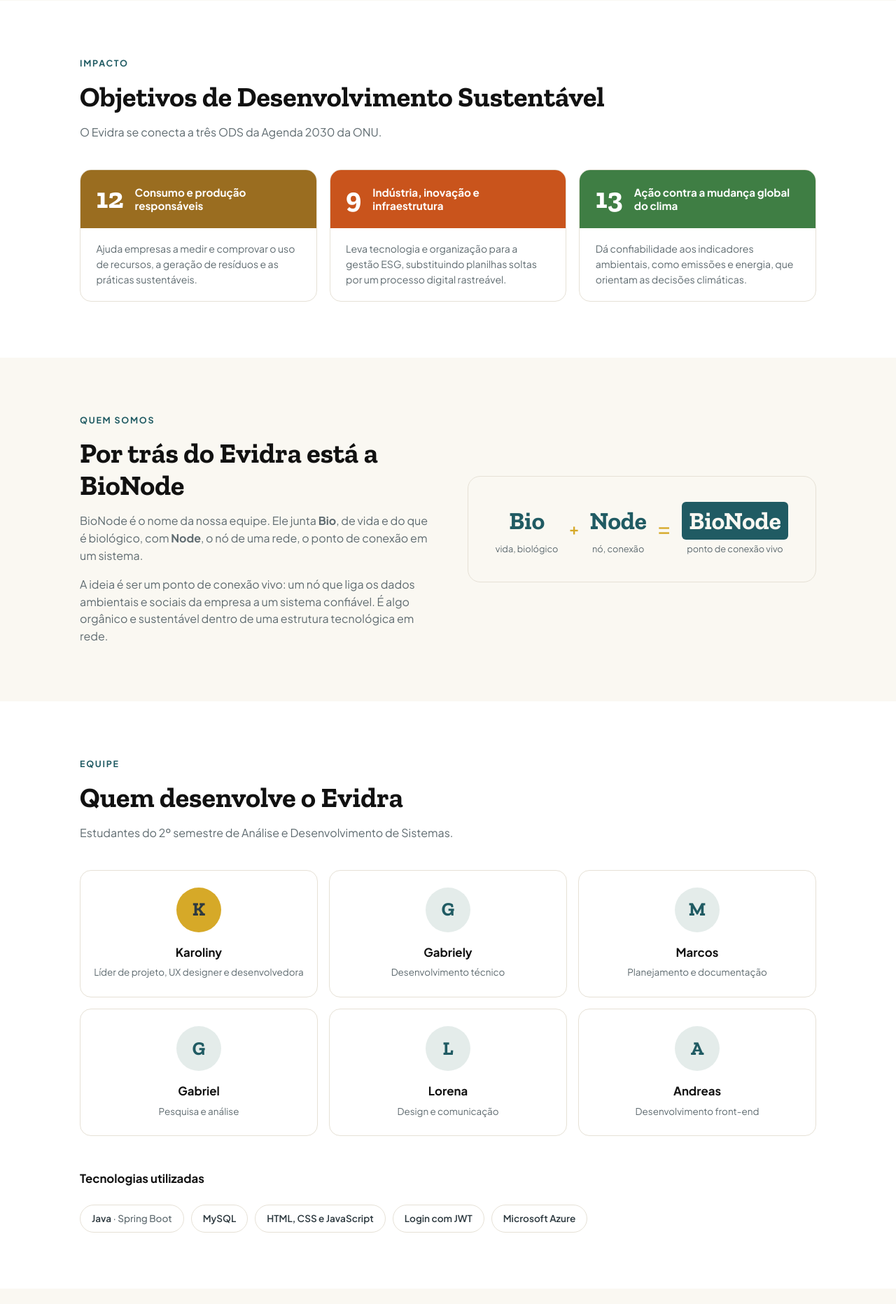
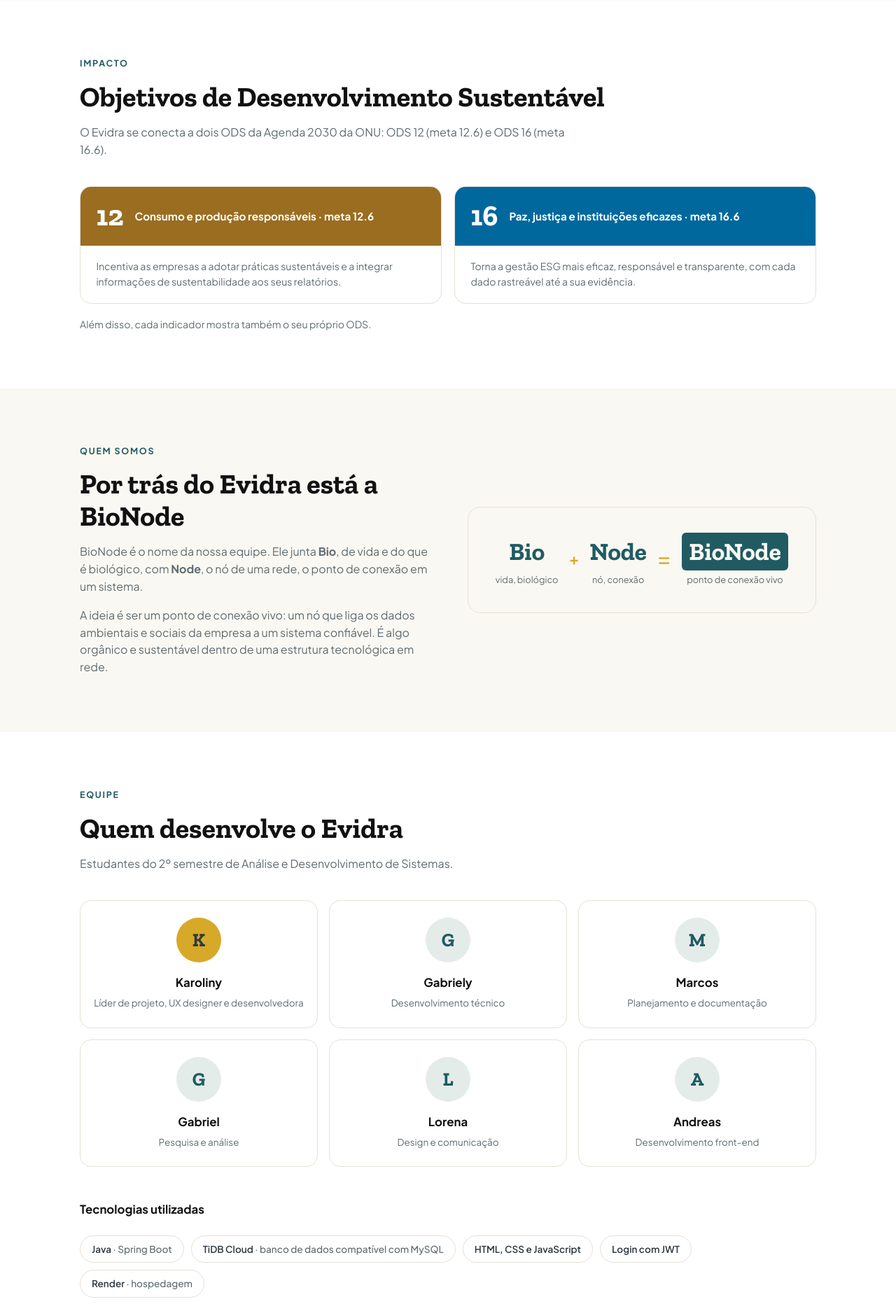
Before and after one commit to KarolinyFerreira05/evidra, a web app: page /sobre.html in a window 1280 px wide. Shown: the part 2937-4800 px from the top of the page at 70% size. Run offline with its HTML, style and script files only (its server is not run), Linux system fonts and the light colour scheme; data that the repository does not hold is empty.

Commit message:
ajusta página Sobre, logout, esqueci a senha e toast
- Sobre: ODS 12 (meta 12.6) e 16 (meta 16.6), texto dos indicadores, Render e TiDB Cloud
- Sair remove também o usuário do localStorage
- "Esqueci minha senha" mostra orientação para falar com o administrador
- showToast(mensagem, tipo) única, 3 s, nas ações principais

Co-Authored-By: Claude Opus 5.5 <noreply@anthropic.com>

```diff
--- a/api/src/main/resources/static/Style.css
+++ b/api/src/main/resources/static/Style.css
@@ -342,6 +342,7 @@ dialog::backdrop{background:rgba(10,40,40,.45)}
 .pub .p-field input:focus{outline:2px solid var(--petroleo);border-color:var(--petroleo)}
 .pub .p-forgot{display:block;text-align:right;font-size:.78rem;font-weight:600;margin:-.4rem 0 1.5rem}
 .pub .p-erro{display:none;color:#b3261e;font-size:.8rem;font-weight:600;margin:-.4rem 0 1rem}
+.pub .p-aviso{color:var(--texto);font-size:.8rem;font-weight:600;margin:-.8rem 0 1rem}
 .pub .p-card .p-btn{width:100%;padding:.85rem}
 .pub .p-btn:disabled:not(.ocupado){opacity:.45;cursor:not-allowed}
 .pub .p-btn:disabled:hover{transform:none}
--- a/api/src/main/resources/static/index.html
+++ b/api/src/main/resources/static/index.html
@@ -53,7 +53,8 @@
       <label for="l-senha">Senha</label>
       <input id="l-senha" type="password" autocomplete="current-password">
     </div>
-    <a class="p-forgot" href="#" onclick="return false">Esqueci minha senha</a>
+    <a class="p-forgot" href="#" id="l-esqueci">Esqueci minha senha</a>
+    <p class="p-aviso" id="l-esqueci-msg" role="status" hidden>Fale com o administrador da sua organização para redefinir a senha.</p>
     <p class="p-erro" id="l-erro" role="alert"></p>
     <button type="button" id="l-entrar" class="p-btn p-mostarda">Entrar →</button>
     <a class="p-back" href="#" data-ir="landing">← Voltar para o início</a>
--- a/api/src/main/resources/static/sobre.html
+++ b/api/src/main/resources/static/sobre.html
@@ -107,7 +107,7 @@
   .recurso p{font-size:.88rem;color:var(--suave);margin-top:.4rem}
 
   /* ODS */
-  .ods{display:grid;grid-template-columns:repeat(3,1fr);gap:18px;margin-top:2.5rem}
+  .ods{display:grid;grid-template-columns:repeat(2,1fr);gap:18px;margin-top:2.5rem}
   .ods-card{border-radius:16px;overflow:hidden;border:1px solid var(--borda);display:flex;flex-direction:column}
   .ods-topo{color:#fff;padding:1.3rem 1.4rem;display:flex;align-items:center;gap:1rem}
   .ods-topo strong{font-family:'Zilla Slab',serif;font-size:2.6rem;line-height:1}
@@ -116,6 +116,8 @@
   .ods-9{background:#C9541C}
   .ods-12{background:#9A6D20}
   .ods-13{background:#3F7E44}
+  .ods-16{background:#00689D}
+  .ods-nota{margin-top:1.2rem;font-size:.88rem;color:var(--suave)}
 
   /* bionode */
   .bionode{display:grid;grid-template-columns:1fr 1fr;gap:3.5rem;align-items:center}
@@ -218,8 +220,8 @@
       <div class="numeros" aria-label="O projeto em números">
         <div class="numero cheio"><strong>3</strong><span>pilares: Ambiental, Social e Governança</span></div>
         <div class="numero"><strong>3</strong><span>perfis de acesso com papéis definidos</span></div>
-        <div class="numero"><strong>3</strong><span>ODS da ONU apoiados pelo sistema</span></div>
-        <div class="numero"><strong>100%</strong><span>dos indicadores ligados a uma evidência</span></div>
+        <div class="numero"><strong>2</strong><span>ODS da ONU apoiados pelo sistema</span></div>
+        <div class="numero"><strong>✓</strong><span>cada indicador pode ser ligado a uma evidência</span></div>
       </div>
     </div>
   </section>
@@ -342,21 +344,18 @@
     <div class="wrap">
       <p class="eyebrow">Impacto</p>
       <h2>Objetivos de Desenvolvimento Sustentável</h2>
-      <p class="intro">O Evidra se conecta a três ODS da Agenda 2030 da ONU.</p>
+      <p class="intro">O Evidra se conecta a dois ODS da Agenda 2030 da ONU: ODS 12 (meta 12.6) e ODS 16 (meta 16.6).</p>
       <div class="ods">
         <article class="ods-card">
-          <div class="ods-topo ods-12"><strong>12</strong><span>Consumo e produção responsáveis</span></div>
-          <p>Ajuda empresas a medir e comprovar o uso de recursos, a geração de resíduos e as práticas sustentáveis.</p>
+          <div class="ods-topo ods-12"><strong>12</strong><span>Consumo e produção responsáveis · meta 12.6</span></div>
+          <p>Incentiva as empresas a adotar práticas sustentáveis e a integrar informações de sustentabilidade aos seus relatórios.</p>
         </article>
         <article class="ods-card">
-          <div class="ods-topo ods-9"><strong>9</strong><span>Indústria, inovação e infraestrutura</span></div>
-          <p>Leva tecnologia e organização para a gestão ESG, substituindo planilhas soltas por um processo digital rastreável.</p>
-        </article>
-        <article class="ods-card">
-          <div class="ods-topo ods-13"><strong>13</strong><span>Ação contra a mudança global do clima</span></div>
-          <p>Dá confiabilidade aos indicadores ambientais, como emissões e energia, que orientam as decisões climáticas.</p>
+          <div class="ods-topo ods-16"><strong>16</strong><span>Paz, justiça e instituições eficazes · meta 16.6</span></div>
+          <p>Torna a gestão ESG mais eficaz, responsável e transparente, com cada dado rastreável até a sua evidência.</p>
         </article>
       </div>
+      <p class="ods-nota">Além disso, cada indicador mostra também o seu próprio ODS.</p>
     </div>
   </section>
 
@@ -421,10 +420,10 @@
       <h3 style="margin-top:3rem">Tecnologias utilizadas</h3>
       <div class="tecs">
         <span class="tec">Java <span>· Spring Boot</span></span>
-        <span class="tec">MySQL</span>
+        <span class="tec">TiDB Cloud <span>· banco de dados compatível com MySQL</span></span>
         <span class="tec">HTML, CSS e JavaScript</span>
         <span class="tec">Login com JWT</span>
-        <span class="tec">Microsoft Azure</span>
+        <span class="tec">Render <span>· hospedagem</span></span>
       </div>
     </div>
   </section>
@@ -453,7 +452,7 @@
         </details>
         <details>
           <summary>Quais ODS o Evidra apoia?</summary>
-          <p>O foco está nos ODS 12 (consumo e produção responsáveis), 9 (indústria, inovação e infraestrutura) e 13 (ação contra a mudança global do clima).</p>
+          <p>O foco está nos ODS 12 (meta 12.6: práticas sustentáveis e relatórios de sustentabilidade nas empresas) e 16 (meta 16.6: instituições eficazes, responsáveis e transparentes). Cada indicador mostra também o seu próprio ODS.</p>
         </details>
       </div>
     </div>
```
Also changed, not shown: api/src/main/resources/static/App.js (+19 -16 lines).
